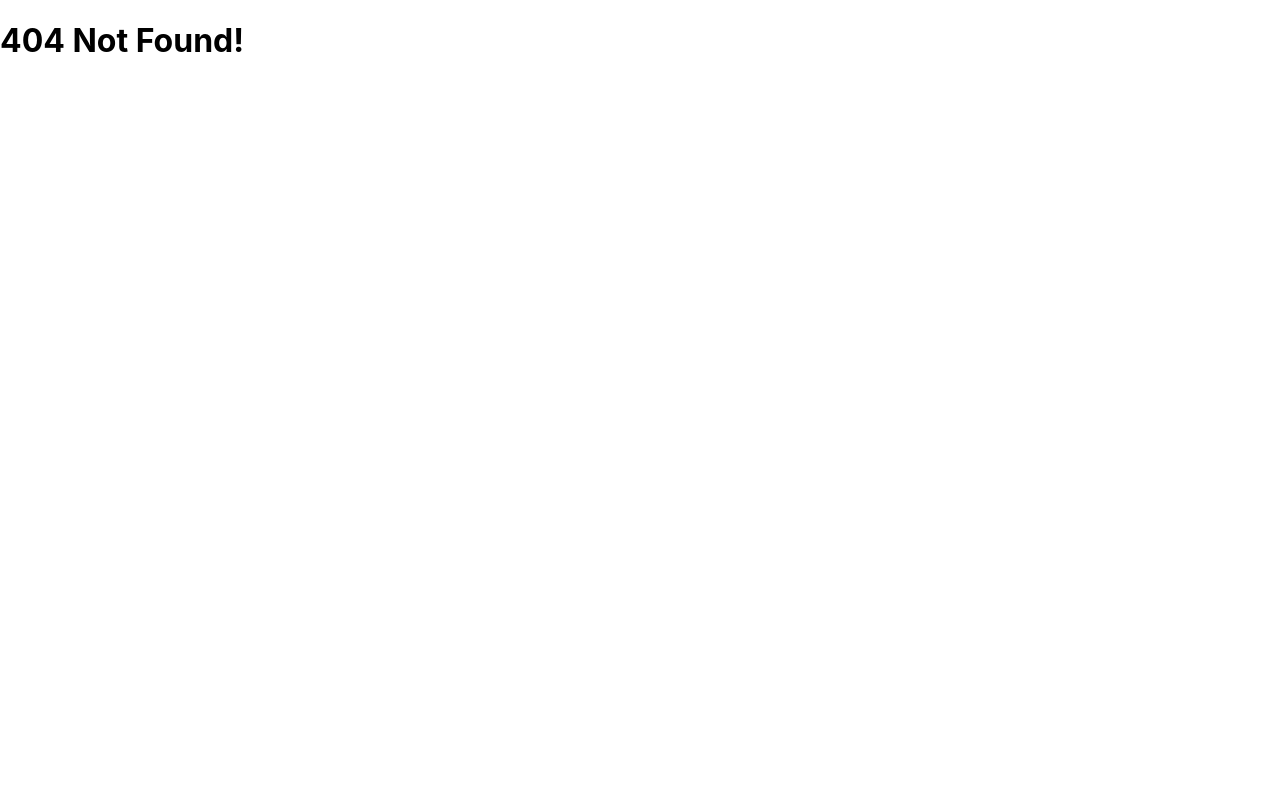
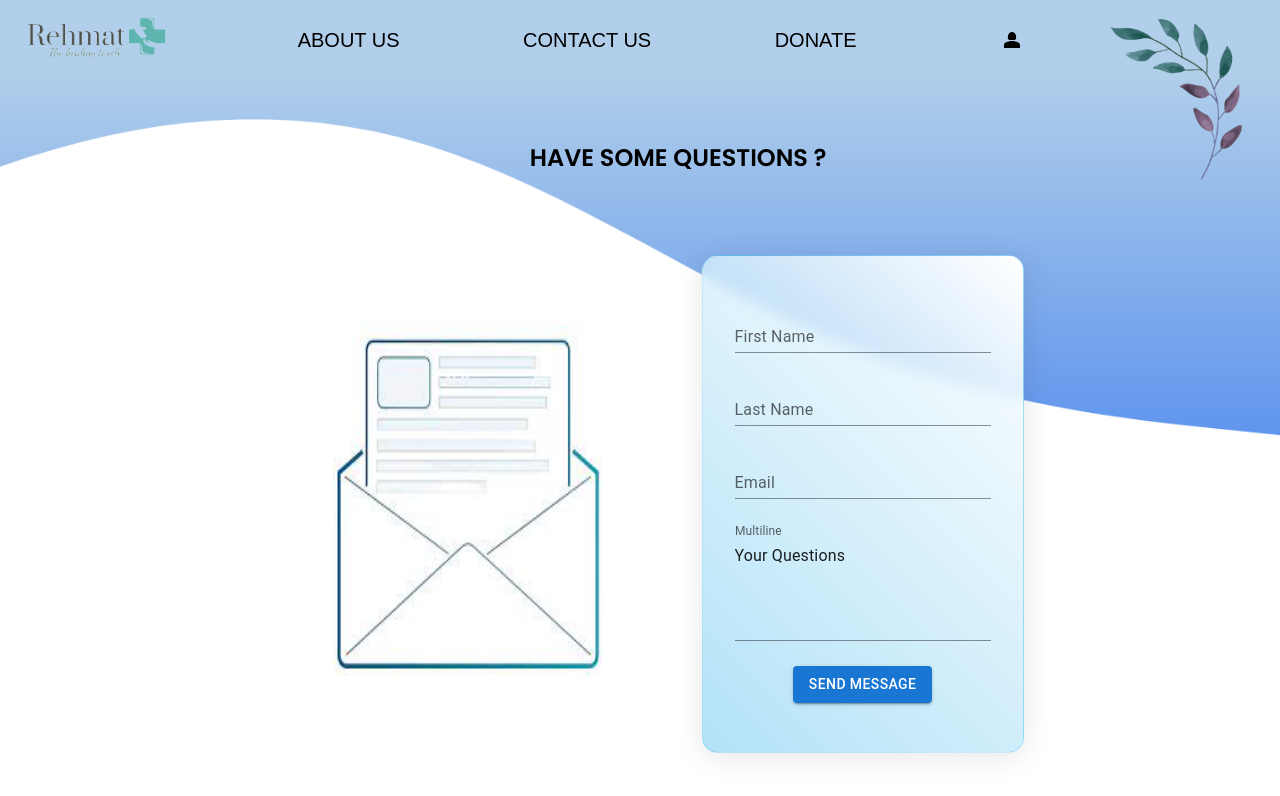
Before and after one commit to Aitchessbee/Rehmat, a React (Create React App) app in the folder client/: page /contactus in a window 1280 px wide. Before the commit this address had no page. Shown: the top 796 px of the page. Built offline with nearby package versions, Linux system fonts and the light colour scheme; the HTML template or start-up script is replaced by a standard one.

Commit message:
contact us commit
made contact us page

```diff
--- a/client/src/App.js
+++ b/client/src/App.js
@@ -5,6 +5,8 @@ import Root from "./pages/Root/Root";
 import DocSignup from "./pages/Signup/DocSignup";
 import Login from "./pages/Login/Login";
 import Error from "./pages/Error/Error";
+import Contact from "./pages/ContactUs/Contact";
+
 const router = createBrowserRouter([
   {
     path: "/",
@@ -27,6 +29,10 @@ const router = createBrowserRouter([
         path: "/login",
         element: <Login />,
       },
+      {
+        path: "/contactus",
+        element: <Contact />,
+      },
     ],
   },
 ]);
--- /dev/null
+++ b/client/src/pages/ContactUs/Contact.js
@@ -0,0 +1,57 @@
+import React from "react";
+import wave from "./Images/wave.png";
+import mail from "./Images/mail_img.jpg";
+import Styles from "./Style/Contact.module.css";
+import TextField from "@mui/material/TextField";
+import { Button } from "@mui/material";
+const Contact = () => {
+  return (
+    <>
+      <div>
+        <img className={Styles.bgimg} src={wave} alt="wave png image"></img>
+      </div>
+      <div className={Styles.bigcontainer}>
+        <h2 style={{fontFamily: "'Poppins', sans-serif"}}>HAVE SOME QUESTIONS ?</h2>
+        <div className={Styles.container}>
+          <div>
+            <img className={Styles.mailImg} src={mail} alt="mail image"></img>
+          </div>
+          <div className={Styles.textfield}>
+            <TextField
+              className={Styles.field}
+              id="standard-basic"
+              label="First Name"
+              variant="standard"
+            />
+            <TextField
+              className={Styles.field}
+              id="standard-basic"
+              label="Last Name"
+              variant="standard"
+            />
+            <TextField
+              className={Styles.field}
+              id="standard-basic"
+              label="Email"
+              variant="standard"
+            />
+            <TextField
+            className={Styles.field}
+              id="standard-multiline-static"
+              label="Multiline"
+              multiline
+              rows={4}
+              defaultValue="Your Questions"
+              variant="standard"
+            />
+            <Button variant="contained" href="#contained-buttons">
+              Send Message
+            </Button>
+          </div>
+        </div>
+      </div>
+    </>
+  );
+};
+
+export default Contact;
--- /dev/null
+++ b/client/src/pages/ContactUs/Style/Contact.module.css
@@ -0,0 +1,46 @@
+@import url('https://fonts.googleapis.com/css2?family=Poppins:wght@100;300;400;500;600&display=swap');
+.bgimg{
+    width: -webkit-fill-available;
+    display: inline;
+}
+.bigcontainer{
+    display: flex;
+    flex-direction: column;
+    align-items: center;
+    justify-content: center;
+    gap: 60px;
+    position: fixed;
+    top: 15%;
+    left: 26%;
+}
+.mailImg{
+    border-radius: 20px;
+    border-radius: 20px;
+    height: 45vh;
+    width: 21vw;
+}
+.container{
+    display: flex;
+    align-items: center;
+    justify-content: center;
+    gap: 100px;
+}
+.textfield{
+    display: flex;
+    flex-direction: column;
+    align-items: center;
+    justify-content: center;
+    gap: 25px;
+    /* From https://css.glass */
+    background: linear-gradient(45deg, rgba(71, 186, 237, 0.42), #ffffff);
+    border-radius: 16px;
+    box-shadow: 0 4px 30px rgba(0, 0, 0, 0.1);
+    backdrop-filter: blur(8px);
+    -webkit-backdrop-filter: blur(8px);
+    border: 1px solid rgba(71, 186, 237, 0.3);
+    height: 62vh;
+    width: 25vw;
+}
+.field{
+    width: 20vw;
+}
```
Also changed, not shown: client/src/pages/ContactUs/Images/mail_img.jpg (added), client/src/pages/ContactUs/Images/wave.png (added).
